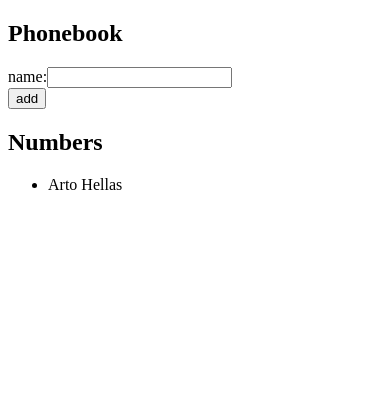
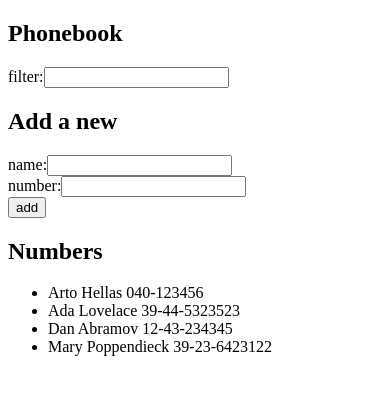
Before and after one commit to jn-helsinki/part2, a React (Vite) app in the folder part2/phonebook/: page / in a window 390 px wide. Shown: the top 394 px of the page. Built offline with nearby package versions, Linux system fonts and the light colour scheme.

Commit message:
Added phone numbers. Added name filter.

```diff
--- a/part2/phonebook/src/App.jsx
+++ b/part2/phonebook/src/App.jsx
@@ -1,17 +1,24 @@
 import { useState } from 'react'
 
 const App = () => {
-  const [persons, setPersons] = useState([{name:'Arto Hellas'}])
+  const [persons, setPersons] = useState([    { name: 'Arto Hellas', number: '040-123456', id: 1 },
+    { name: 'Ada Lovelace', number: '39-44-5323523', id: 2 },
+    { name: 'Dan Abramov', number: '12-43-234345', id: 3 },
+    { name: 'Mary Poppendieck', number: '39-23-6423122', id: 4 }])
 
 
 const [newName, setNewName] = useState('')
+const [newNumber, setNewNumber] = useState('')
+const [filter,setFilter] = useState('')
 
-const addName = (event) => {
+const addPerson = (event) => {
   event.preventDefault()
   console.log('button clicked', event.target)
 
   if (persons.every(person=> person.name.toLowerCase() !== newName.toLowerCase())){
-    setPersons(persons.concat({name:newName}))
+    setPersons(persons.concat({name:newName,number:newNumber, id:persons.length+1}))
+    setNewName('')
+    setNewNumber('')
   }
 
   else {
@@ -19,7 +26,7 @@
   }
 
 
-  setNewName('')
+
 }
 
 const handleNameChange = (event) => {
@@ -28,10 +35,22 @@
   setNewName(event.target.value)
 }
 
+const handleNumberChange = (event) =>{
+  setNewNumber(event.target.value)
+}
+
+
+const handleFilterChange = (event) => {
+  setFilter(event.target.value)
+}
+
+
 return (
   <div>
     <h2>Phonebook</h2>
-    <form onSubmit={addName} >
+    <div>filter:<input value={filter} onChange={handleFilterChange} /> </div>
+    <h2>Add a new</h2>
+    <form onSubmit={addPerson} >
       <div>
         name:
         <input
@@ -40,11 +59,17 @@
         />
       </div>
       <div>
+        number:
+        <input
+        value={newNumber}
+        onChange={handleNumberChange} />
+      </div>
+      <div>
         <button type="submit">add</button>
       </div>
     </form>
     <h2>Numbers</h2>
-    <div><ul>{persons.map(person => <li key={person.name}>{person.name}</li>)}</ul></div>
+    <div><ul>{persons.filter(person=>person.name.toLowerCase().startsWith(filter.toLowerCase())).map(person => <li key={person.name}>{person.name} {person.number}</li>)}</ul></div>
   </div>
 )
 }
```
